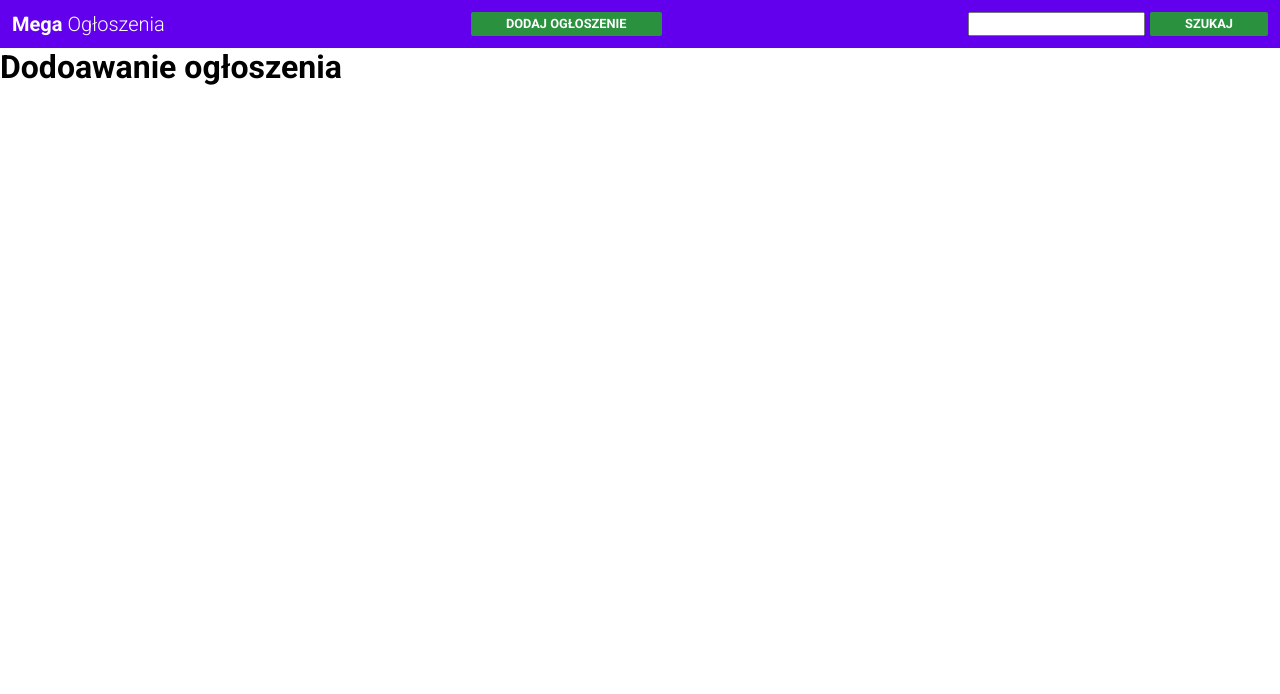
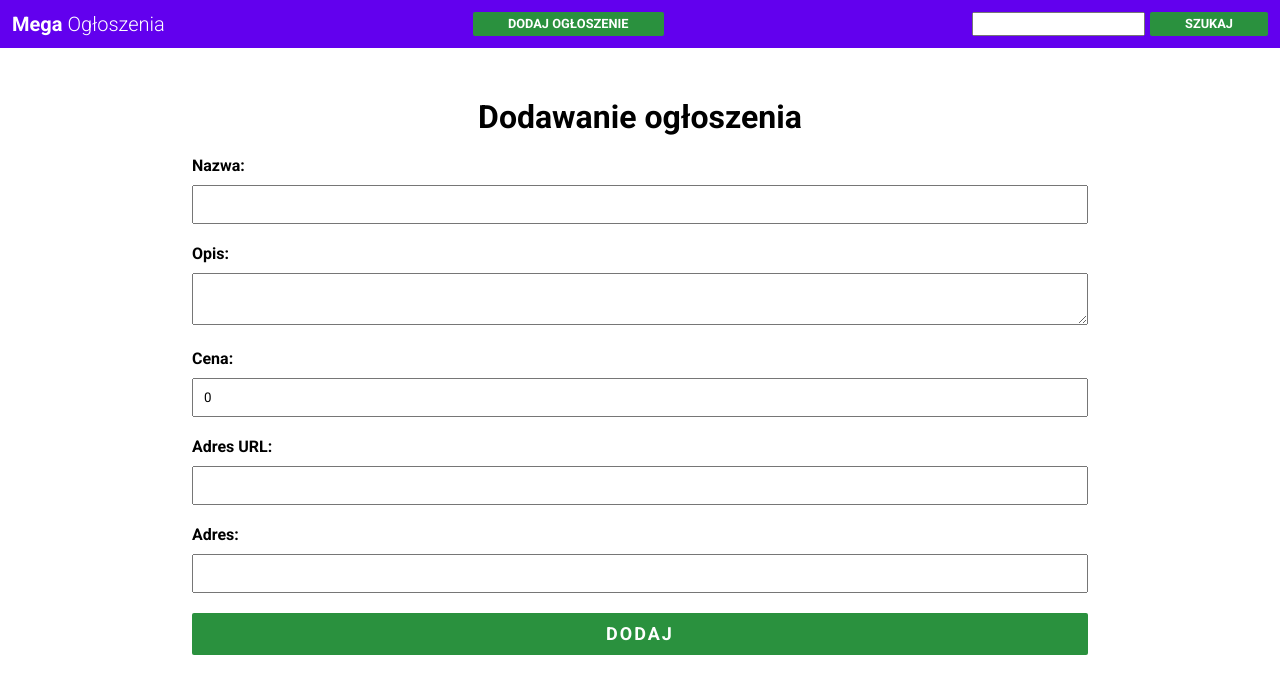
Before and after one commit to pelek1987/advertisments-map-fe, a React (Create React App) app: page /add in a window 1280 px wide. Shown: the top 694 px of the page. Built offline with nearby package versions, Linux system fonts and the light colour scheme.

Commit message:
finish possibility for adding ads

```diff
--- /dev/null
+++ b/src/components/AddForm/AddForm.css
@@ -0,0 +1,16 @@
+.AddForm {
+    margin: 0 auto;
+    width: 70%;
+}
+
+.AddForm h1 {
+    margin-top: 50px;
+    text-align: center;
+}
+
+.AddForm button {
+    width: 100%;
+    padding: 10px 0 10px;
+    font-size: 18px;
+    letter-spacing: 2px;
+}
--- a/src/components/AddForm/AddForm.tsx
+++ b/src/components/AddForm/AddForm.tsx
@@ -1,9 +1,116 @@
-import React from "react";
+import React, {ChangeEvent, ChangeEventHandler, FormEvent, useState} from "react";
+import './AddForm.css';
+import {Input} from "../common/Input";
+import {Button} from "../common/Button";
+import {Textarea} from "../common/Textarea";
+import {geocode} from "../../utils/geocoding";
+
+type FormFields = {
+    name: string,
+    description: string;
+    price: number;
+    url: string;
+    address: string;
+}
 
 export const AddForm = () => {
+    const [loading, setLoading] = useState<boolean>(false);
+    const [id, setId] = useState<string>('')
+    const [formFields, setFormFields] = useState<FormFields>({
+        name: '',
+        description: '',
+        price: 0,
+        url: '',
+        address: ''
+    })
+
+    const updateFormField = (key: string, value: string | number) => {
+            setFormFields(formFields => ({
+                ...formFields,
+                [key]: key === 'price' ? Number(value) : value
+            }))
+    }
+
+    const handleChange = (e: ChangeEvent<HTMLInputElement | HTMLTextAreaElement>, key: string) => {
+        updateFormField(key, e.target.value)
+    }
+
+    const saveAd = async (e: FormEvent) => {
+        e.preventDefault()
+        setLoading(true);
+        try {
+            const {lat, lon} = await geocode(formFields.address);
+            const res = await fetch('http://localhost:3001/ad', {
+                method: 'POST',
+                headers: {
+                    'Content-Type': 'application/json'
+                },
+                body: JSON.stringify({
+                    ...formFields,
+                    lat,
+                    lon
+                })
+            })
+            const data = await res.json()
+            setId(data.id);
+        } finally {
+            setLoading(false);
+        }
+    }
+
+    if(loading) {
+        return <p>Trwa dodawanie ogłoszenia...</p>
+    }
+
+    if(id) {
+        return <p>Twoje ogłoszenie "{formFields.name}" zostało poprawnie dodane do serwisu pod #ID {id}</p>
+    }
+
     return (
-        <form>
-            <h1>Dodoawanie ogłoszenia</h1>
+        <form className="AddForm" onSubmit={saveAd}>
+            <h1>Dodawanie ogłoszenia</h1>
+            <Input
+                required
+                label="Nazwa"
+                type="text"
+                name="name"
+                maxLength={99}
+                value={formFields.name}
+                onChange={(e) => handleChange(e, 'name')}
+            />
+            <Textarea
+                label="Opis"
+                name="description"
+                maxLength={999}
+                value={formFields.description}
+                onChange={(e) => handleChange(e, 'description')}
+            />
+            <Input
+                label="Cena"
+                type="number"
+                name="price"
+                required
+                value={formFields.price}
+                onChange={(e) => handleChange(e, 'price')}
+            />
+            <Input
+                required
+                label="Adres URL"
+                type="text"
+                name="url"
+                maxLength={99}
+                value={formFields.url}
+                onChange={(e) => handleChange(e, 'url')}
+            />
+            <Input
+                required
+                label="Adres"
+                type="text"
+                name="address"
+                value={formFields.address}
+                onChange={(e) => handleChange(e, 'address')}
+            />
+            <Button text="Dodaj"/>
         </form>
     )
 }
--- /dev/null
+++ b/src/components/common/Input/Input.css
@@ -0,0 +1,18 @@
+.Input {
+    margin-top: 20px;
+    margin-bottom: 20px;
+}
+
+.Input input {
+    margin-top: 10px;
+    width: 100%;
+    padding: 10px;
+}
+
+.Input label {
+    font-weight: bold;
+}
+
+.Input label span {
+    display: block;
+}
--- /dev/null
+++ b/src/components/common/Input/Input.tsx
@@ -0,0 +1,23 @@
+import React, {ChangeEvent} from "react";
+import './Input.css';
+
+interface InputProps {
+    required?: boolean;
+    label: string;
+    type: string;
+    name: string;
+    maxLength?: number;
+    value: string | number
+    onChange: (e: ChangeEvent<HTMLInputElement>) => void
+}
+
+export const Input = ({label, type, name, maxLength, required = false, value, onChange}: InputProps) => {
+    return (
+        <div className="Input">
+            <label>
+                <span>{label}:</span>
+                <input required={required} type={type} name={name} maxLength={maxLength} value={value} onChange={onChange}/>
+            </label>
+        </div>
+    )
+}
--- /dev/null
+++ b/src/components/common/Input/index.ts
@@ -0,0 +1 @@
+export { Input } from './Input'
--- /dev/null
+++ b/src/components/common/Textarea/Textarea.css
@@ -0,0 +1,18 @@
+.Textarea {
+    margin-top: 20px;
+    margin-bottom: 20px;
+}
+
+.Textarea textarea {
+    margin-top: 10px;
+    width: 100%;
+    padding: 10px;
+}
+
+.Textarea label {
+    font-weight: bold;
+}
+
+.Textarea label span {
+    display: block;
+}
--- /dev/null
+++ b/src/components/common/Textarea/Textarea.tsx
@@ -0,0 +1,21 @@
+import React, {ChangeEvent} from "react";
+import './Textarea.css';
+
+interface TextareaProps {
+    label: string;
+    name: string
+    maxLength?: number
+    value: string;
+    onChange: (e: ChangeEvent<HTMLTextAreaElement>) => void
+}
+
+export const Textarea = ({ label, name, maxLength, value, onChange}: TextareaProps) => {
+    return (
+        <div className="Textarea">
+            <label>
+                <span>{label}:</span>
+                <textarea name={name} maxLength={maxLength} onChange={onChange}>{value}</textarea>
+            </label>
+        </div>
+    )
+}
--- /dev/null
+++ b/src/components/common/Textarea/index.ts
@@ -0,0 +1 @@
+export { Textarea } from './Textarea';
--- a/src/index.css
+++ b/src/index.css
@@ -2,4 +2,5 @@
   margin: 0;
   padding: 0;
   font-family: 'Roboto', sans-serif;
+  box-sizing: border-box;
 }
--- /dev/null
+++ b/src/utils/geocoding.ts
@@ -0,0 +1,14 @@
+export const geocode = async (address: string): Promise<{
+    lat: number,
+    lon: number
+}> => {
+    const res = await fetch(`https://nominatim.openstreetmap.org/search?format=json&q=${encodeURIComponent(address)}`)
+    const geoData = await res.json();
+    const {lat: latitude, lon: longtitude} = geoData[0];
+    const lat = Number(latitude);
+    const lon = Number(longtitude);
+    return {
+        lat,
+        lon
+    }
+}
```
